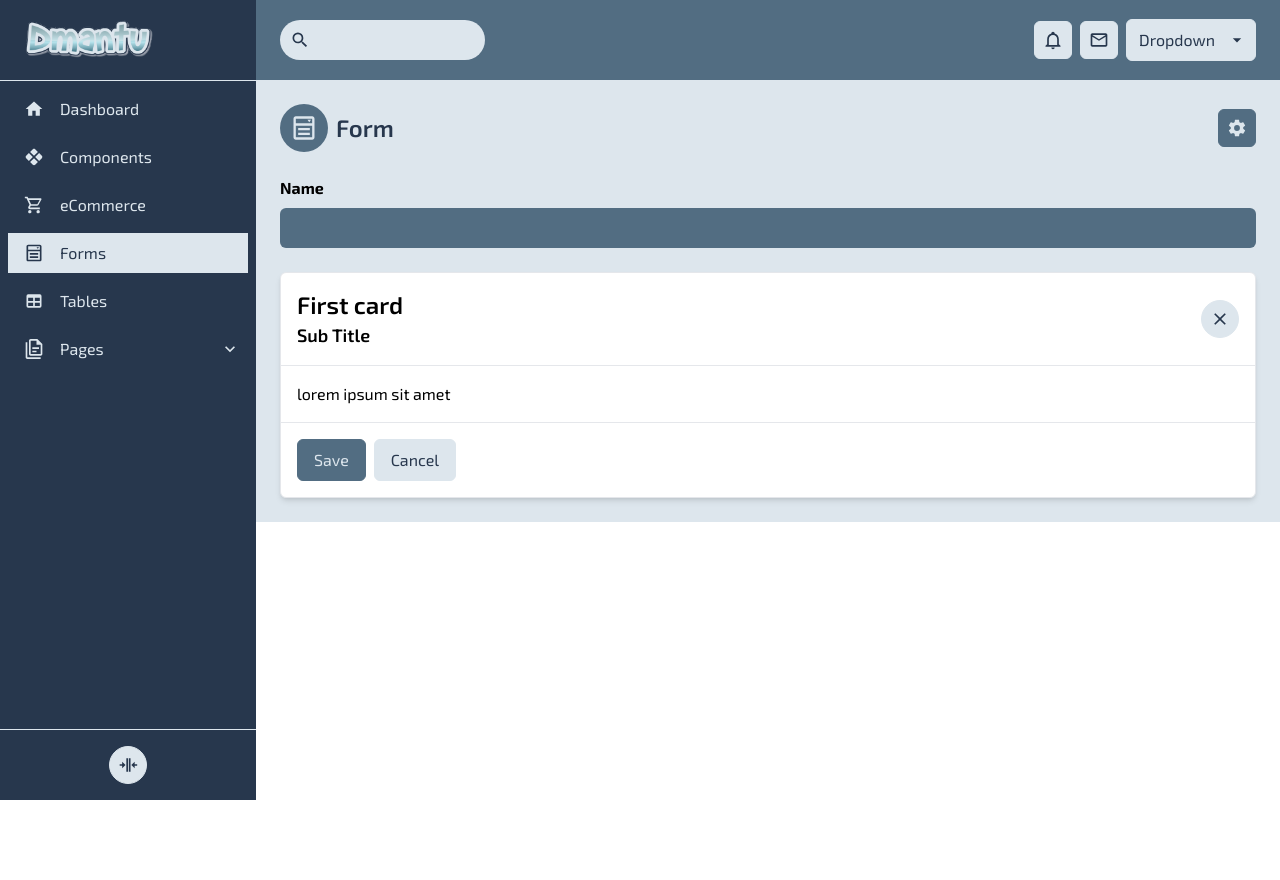
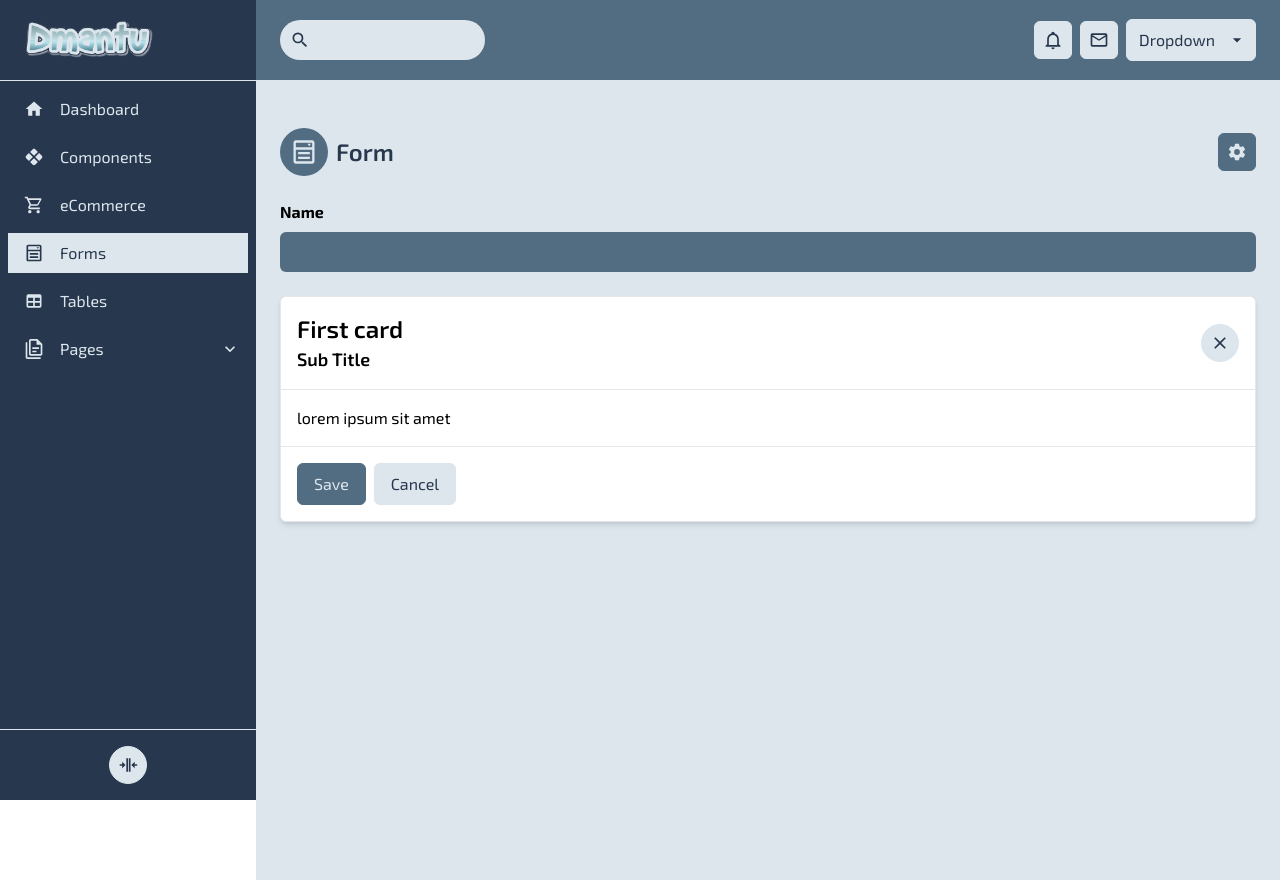
Before and after one commit to vishalkanani99/dmantu-admin, a Vue app: page /forms in a window 1280 px wide. Before the commit the page ends 800 px from the top, so only its background shows below. Built offline with nearby package versions, Linux system fonts and the light colour scheme.

Commit message:
added: Section and layout

```diff
--- a/src/App.vue
+++ b/src/App.vue
@@ -1,74 +1,7 @@
 <script setup>
-import { shallowRef, ref, computed } from 'vue';
 import { RouterView } from 'vue-router';
-
-import { useScreen } from './composables/useScreen';
-import Field from './components/Field.vue';
-import FieldGroup from './components/FieldGroup.vue';
-import NavBar from './components/NavBar.vue';
-import SideBarMenu from './components/SideBarMenu.vue';
-import OverLayer from './components/OverLayer.vue';
-import { menu } from './menu';
-
-const { isSmallScreen, isExtraSmallScreen } = useScreen();
-const isClosableSidebar = computed(() => isSmallScreen.value || isExtraSmallScreen.value);
-const showSideBar = shallowRef(!isClosableSidebar.value);
-const isCompactSidebar = shallowRef(false);
-const showOverLayer = shallowRef(false);
-const showSideBarDropdown = shallowRef(false);
-const dropdownItem = ref({});
-const searchField = ref();
-
-const toggleMenu = () => {
-  showSideBar.value = !showSideBar.value;
-  showOverLayer.value = showSideBar.value;
-}
-
-const toggleDropdownSideBar = (item) => {
-  console.log(item)
-  showSideBarDropdown.value = typeof item === 'boolean' ? false : !showSideBarDropdown.value;
-  dropdownItem.value = showSideBarDropdown.value ? item : {};
-}
 </script>
 
 <template>
-  <div>
-    <NavBar
-      :class="[
-        isCompactSidebar ? 'md:ml-24' : 'md:ml-64',
-        'transition-all z-10',
-      ]"
-      :hasMenuBtn="isClosableSidebar"
-      @toggleMenu="toggleMenu" />
-    <SideBarMenu
-      v-model="showSideBar"
-      v-model:isCompact="isCompactSidebar"
-      :items="menu"
-      @close="showOverLayer = false"
-      @update:isCompact="toggleDropdownSideBar"
-      @dropdownClick="toggleDropdownSideBar"
-    />
-    <SideBarMenu
-      v-model="showSideBarDropdown"
-      :class="{'left-24 ml-1' : showSideBarDropdown}"
-      :items="dropdownItem.items"
-      isClosable
-    >
-      <template #header>
-        <h2>{{ dropdownItem.label }}</h2>
-      </template>
-    </SideBarMenu>
-    <section
-      :class="[
-        isCompactSidebar ? 'md:ml-24' : 'md:ml-64',
-        'mt-20 p-6',
-        'bg-theme-100',
-        'transition-all',
-        'overflow-y-auto',
-      ]"
-    >
-      <RouterView />
-    </section>
-    <OverLayer v-model="showOverLayer" @close="showSideBar = false" />
-  </div>
+  <RouterView />
 </template>
--- a/src/components/SideBar.vue
+++ b/src/components/SideBar.vue
@@ -19,7 +19,7 @@
 
   const defaultStyle = computed(() => {
     const style = [
-      'fixed flex flex-col items-center inset-y-0 left-0 text-theme-100 bg-theme-900 h-dvh overflow-hidden',
+      'fixed flex flex-col items-center inset-y-0 left-0 text-theme-100 bg-theme-900 min-h-dvh overflow-hidden',
       'w-dvw xs:w-64',
       showSideBar.value ? 'translate-x-0' : '-translate-x-full',
       'transition-all',
--- a/src/components/SideBarMenu.vue
+++ b/src/components/SideBarMenu.vue
@@ -3,7 +3,6 @@ import { shallowRef, ref, computed } from 'vue';
 import {
   mdiArrowCollapseHorizontal,
 } from '@mdi/js';
-import { useScreen } from '../composables/useScreen';
 import Button from '../components/Button.vue';
 import Menu from '../components/Menu.vue';
 import SideBar from '../components/SideBar.vue';
@@ -18,7 +17,6 @@ const props = defineProps({
 });
 
 const emit = defineEmits(['update:modelValue', 'update:isCompact', 'close', 'dropdownClick']);
-const { isSmallScreen, isExtraSmallScreen } = useScreen();
 
 const isCompact = computed({
   get: () => props.isCompact,
@@ -34,7 +32,7 @@ const showSideBar = computed({
   }
 });
 
-const isClosable = computed(() => props.isClosable || isSmallScreen.value || isExtraSmallScreen.value);
+const isClosable = computed(() => props.isClosable);
 const defaultStyle = computed(() => {
   const style = [
     'z-50',
--- /dev/null
+++ b/src/components/section/Section.vue
@@ -0,0 +1,27 @@
+<script setup>
+import SectionTitle from './SectionTitle.vue';
+
+const props = defineProps({
+  iconPath: String,
+  title: String,
+  btnLabel: String,
+  btnIconPath: String,
+  btnColor: String,
+});
+
+const emit = defineEmits(['btnClick']);
+</script>
+<template>
+  <section class="space-y-6 py-6">
+    <slot name="title">
+      <SectionTitle
+        :title="title"
+        :iconPath="iconPath"
+        :btnLabel="btnLabel"
+        :btnIconPath="btnIconPath"
+        :btnColor="btnColor"
+      />
+    </slot>
+    <slot></slot>
+  </section>
+</template>
--- /dev/null
+++ b/src/components/section/SectionMain.vue
@@ -0,0 +1,5 @@
+<template>
+  <div class="min-h-dvh w-dvw lg:w-auto mt-20 p-6 bg-theme-100 transition-all overflow-y-auto">
+    <slot></slot>
+  </div>
+</template>
--- a/src/components/SectionTitle.vue
+++ b/src/components/section/SectionTitle.vue
@@ -1,6 +1,6 @@
 <script setup>
-import Icon from './Icon.vue';
-import Button from './Button.vue';
+import Icon from '../Icon.vue';
+import Button from '../Button.vue';
 
 const props = defineProps({
   iconPath: String,
@@ -14,7 +14,7 @@ const emit = defineEmits(['btnClick']);
 </script>
 
 <template>
-  <section class="flex justify-between items-center text-theme-900">
+  <div class="flex justify-between items-center text-theme-900">
     <div class="flex justify-start items-center">
       <Icon v-if="iconPath" class="rounded-full w-12 h-12 p-2 bg-theme-600 text-theme-100" :path="iconPath" :size="28" />
       <h2 v-if="title" :class="{'pl-2': iconPath}">{{ title }}</h2>
@@ -26,5 +26,5 @@ const emit = defineEmits(['btnClick']);
       :color="btnColor"
       @click="emit('btnClick')"
     />
-  </section>
+  </div>
 </template>
--- a/src/composables/useScreen.js
+++ b/src/composables/useScreen.js
@@ -12,9 +12,9 @@ export function useScreen(){
       isExtraLargeScreen.value = true;
     } else if(screen.width >= 1024 && screen.width < 1280){
       isLargeScreen.value = true;
-    } else if(screen.width >= 786 && screen.width < 1024){
+    } else if(screen.width >= 768 && screen.width < 1024){
       isMediumScreen.value = true;
-    } else if(screen.width >= 360 && screen.width < 786){
+    } else if(screen.width >= 360 && screen.width < 768){
       isSmallScreen.value = true;
     } else if(screen.width < 360){
       isExtraSmallScreen.value = true;
--- /dev/null
+++ b/src/layouts/LayoutAuthenticated.vue
@@ -0,0 +1,73 @@
+<script setup>
+import { shallowRef, ref, computed, onMounted } from 'vue';
+import { useScreen } from '../composables/useScreen';
+import SectionMain from '../components/section/SectionMain.vue';
+import NavBar from '../components/NavBar.vue';
+import SideBarMenu from '../components/SideBarMenu.vue';
+import OverLayer from '../components/OverLayer.vue';
+import { menu } from '../menu';
+
+const { isSmallScreen, isExtraSmallScreen } = useScreen();
+const showSideBar = shallowRef(false);
+const isCompactSidebar = shallowRef(false);
+const showOverLayer = shallowRef(false);
+const showSideBarDropdown = shallowRef(false);
+const dropdownItem = ref({});
+const searchField = ref();
+
+const isClosableSidebar = computed(() => isSmallScreen.value || isExtraSmallScreen.value);
+
+const toggleMenu = () => {
+  showSideBar.value = !showSideBar.value;
+  showOverLayer.value = showSideBar.value;
+}
+
+const toggleDropdownSideBar = (item) => {
+  console.log(item)
+  showSideBarDropdown.value = typeof item === 'boolean' ? false : !showSideBarDropdown.value;
+  dropdownItem.value = showSideBarDropdown.value ? item : {};
+}
+
+onMounted(() => {
+  showSideBar.value = !isClosableSidebar.value;
+})
+</script>
+
+<template>
+  <SectionMain
+    :class="[ isCompactSidebar ? 'md:ml-24' : 'md:ml-64' ]"
+  >
+    <NavBar
+      :class="[
+        isCompactSidebar ? 'md:ml-24' : 'md:ml-64',
+        'transition-all z-10',
+      ]"
+      :hasMenuBtn="isClosableSidebar"
+      @toggleMenu="toggleMenu"
+    />
+
+    <SideBarMenu
+      v-model="showSideBar"
+      v-model:isCompact="isCompactSidebar"
+      :items="menu"
+      :isClosable="isClosableSidebar"
+      @close="showOverLayer = false"
+      @update:isCompact="toggleDropdownSideBar"
+      @dropdownClick="toggleDropdownSideBar"
+    />
+
+    <SideBarMenu
+      v-model="showSideBarDropdown"
+      :class="{'left-24 ml-1' : showSideBarDropdown}"
+      :items="dropdownItem.items"
+      isClosable
+    >
+      <template #header>
+        <h2>{{ dropdownItem.label }}</h2>
+      </template>
+    </SideBarMenu>
+    <slot></slot>
+
+    <OverLayer v-model="showOverLayer" @close="showSideBar = false" />
+  </SectionMain>
+</template>
--- a/src/pages/dashboard.vue
+++ b/src/pages/dashboard.vue
@@ -1,5 +1,8 @@
 <script setup>
+import LayoutAuthenticated from '../layouts/LayoutAuthenticated.vue';
 </script>
 <template>
-  <h2 class="text-center">Dashboard</h2>
+  <LayoutAuthenticated>
+    <h2> Welcome to dashboard! </h2>
+  </LayoutAuthenticated>
 </template>
--- a/src/pages/forms.vue
+++ b/src/pages/forms.vue
@@ -1,20 +1,21 @@
 <script setup>
 import { ref, shallowRef } from 'vue';
 import { mdiFormSelect, mdiCog } from '@mdi/js';
-import SectionTitle from '../components/SectionTitle.vue';
+import LayoutAuthenticated from '../layouts/LayoutAuthenticated.vue';
+import Section from '../components/section/Section.vue';
 import FieldGroup from '../components/FieldGroup.vue';
 import Field from '../components/Field.vue';
 import Card from '../components/card/Card.vue';
 
 </script>
 <template>
-  <div class="space-y-6">
-    <SectionTitle
+  <LayoutAuthenticated>
+    <Section
       title="Form"
       :iconPath="mdiFormSelect"
       :btnIconPath="mdiCog"
       btnColor="theme"
-    />
+    >
       <form>
         <FieldGroup label="Name" labelFor="name">
           <Field id="name" />
@@ -27,5 +28,6 @@ import Card from '../components/card/Card.vue';
       >
         <p>lorem ipsum sit amet</p>
       </Card>
-  </div>
+    </Section>
+  </LayoutAuthenticated>
 </template>
--- a/src/pages/tables.vue
+++ b/src/pages/tables.vue
@@ -1,7 +1,8 @@
 <script setup>
 import { ref, shallowRef } from 'vue';
 import { mdiTable, mdiCog, mdiTrashCan, mdiPencil } from '@mdi/js';
-import SectionTitle from '../components/SectionTitle.vue';
+import LayoutAuthenticated from '../layouts/LayoutAuthenticated.vue';
+import Section from '../components/section/Section.vue';
 import Button from '../components/Button.vue';
 import FieldOption from '../components/FieldOption.vue';
 import Avatar from '../components/Avatar.vue';
@@ -168,13 +169,13 @@ const getData = (config) => {
 }
 </script>
 <template>
-  <div class="space-y-6">
-    <SectionTitle
+  <LayoutAuthenticated>
+    <Section
       title="Basic Table"
       :iconPath="mdiTable"
       :btnIconPath="mdiCog"
       btnColor="theme"
-    />
+    >
       <table>
         <thead>
           <tr>
@@ -311,13 +312,13 @@ const getData = (config) => {
         </tbody>
       </table>
       <Pagination v-model="activePage" :recordsTotal="50"/>
-
-    <SectionTitle
+    </Section>
+    <Section
       title="Data Table"
       :iconPath="mdiTable"
       :btnIconPath="mdiCog"
       btnColor="theme"
-    />
+    >
       <DataTable
         v-model="checkedRows"
         :columns="columns"
@@ -327,13 +328,13 @@ const getData = (config) => {
         isEditable
       >
       </DataTable>
-
-    <SectionTitle
+    </Section>
+    <Section
       title="Data Table (SSR)"
       :iconPath="mdiTable"
       :btnIconPath="mdiCog"
       btnColor="theme"
-    />
+    >
       <DataTable
         v-model="checkedRows"
         :columns="columns"
@@ -345,7 +346,7 @@ const getData = (config) => {
         :isLoading="isLoading"
         @update="getData"
       >
-
       </DataTable>
-  </div>
+    </Section>
+  </LayoutAuthenticated>
 </template>
```
Lines whose indentation alone changed are shown as unchanged.
